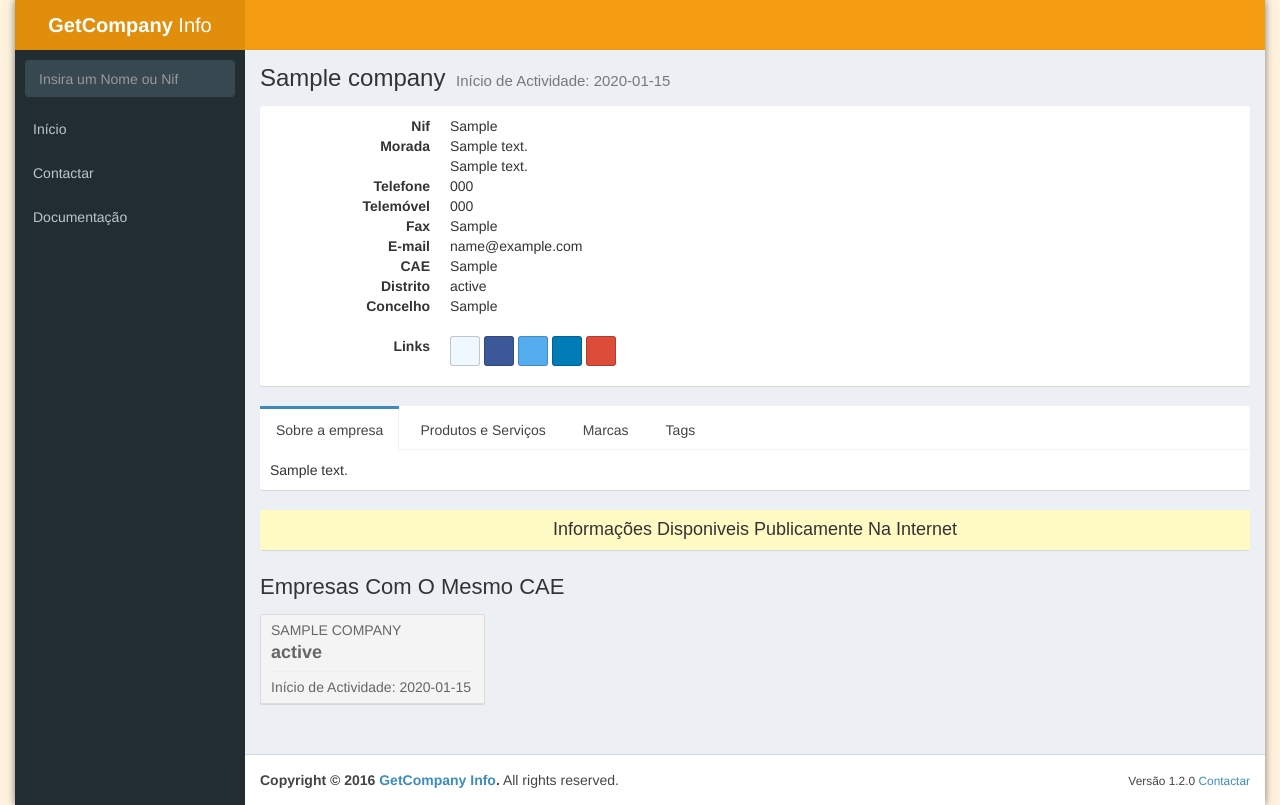
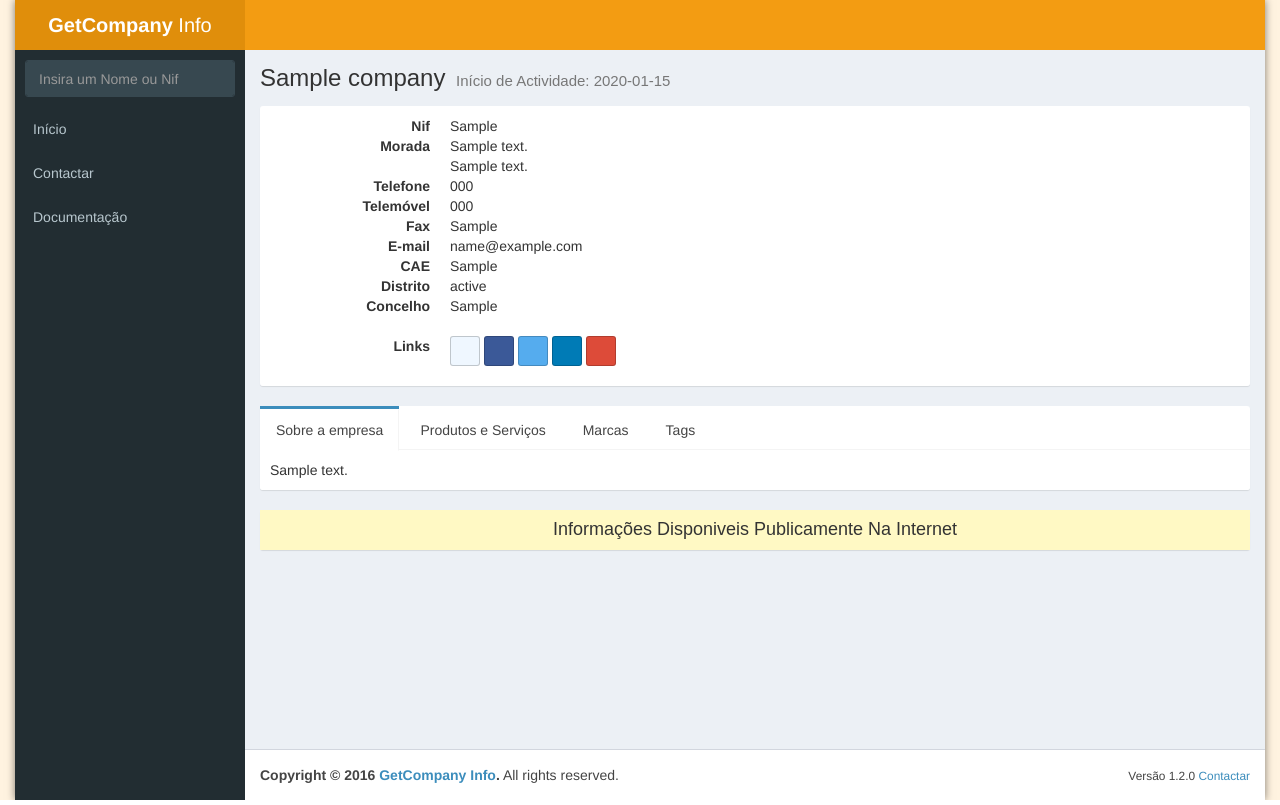
Before and after one commit to G4brym/GetCompany.info, a Django app: template templates/company-bots.html in a window 1280 px wide. Run offline with Django 3.2, Linux system fonts and the light colour scheme; tables that the repository leaves empty hold one stand-in row (values such as "Sample post"); the template is opened without the code that fills it: values that come from a table or form of the project are taken from there, most other values are stand-ins (such as "Sample title", 1, 10 or a date in 2020); parts of the project's set-up code (start-up, migrations or seed data) failed here and were passed over; some libraries are stand-ins or nearby versions.

Commit message:
Fixed status screen

```diff
--- a/Main/views.py
+++ b/Main/views.py
@@ -230,10 +230,10 @@ def company(request, nif):
         company.visits_bots += 1
         company.save()
 
-        random = randint(1, MAX_COMPANIES)
-        random_companies = Companies.objects.filter(id__gt=random, active=True, cae=company.cae).exclude(state="")[:8]
+        #random = randint(1, MAX_COMPANIES)
+        #random_companies = Companies.objects.filter(id__gt=random, active=True, cae=company.cae).exclude(state="")[:8]
 
-        return render(request, 'company-bots.html', {"is_bot": is_bot(request), "debug": get_DEBUG() , "company": company, "random_companies": random_companies, "title": str(company.name + " " + company.identifier + " - GetCompany.info"), "structured_data": json.dumps(structured_data)})
+        return render(request, 'company-bots.html', {"is_bot": is_bot(request), "debug": get_DEBUG() , "company": company, "title": str(company.name + " " + company.identifier + " - GetCompany.info"), "structured_data": json.dumps(structured_data)})
 
     if company.error_crawling == True or company.already_crawled == False:
         t = threading.Thread(target=Crawl_Company,
--- a/templates/company-bots.html
+++ b/templates/company-bots.html
@@ -191,25 +191,6 @@
 			</div>
 			<!-- /.col -->
 		</div>
-	<h2 class="page-header companies-h2">Empresas Com O Mesmo CAE</h2>
-	<div class="row">
-		{% for comp in random_companies %}
-		<div class="col-md-3 col-sm-6 col-xs-12">
-			<a href="/{{ comp.identifier }}/" class="related-company-link">
-				<div class="info-box related-company-color">
-					<div class="related-compamy">
-						<span class="info-box-text">{{ comp.name }}</span>
-						<span class="info-box-number">{{ comp.state }}</span>
-						<hr class="company-divider">
-						<span class="progress-description">
-						Início de Actividade: {{ comp.started_at|default:"Desconhecido" }}
-						</span>
-					</div>
-				</div>
-			</a>
-		</div>
-		{% endfor %}
-	</div>
 	<br>
 </section>
 {% endblock%}
```
